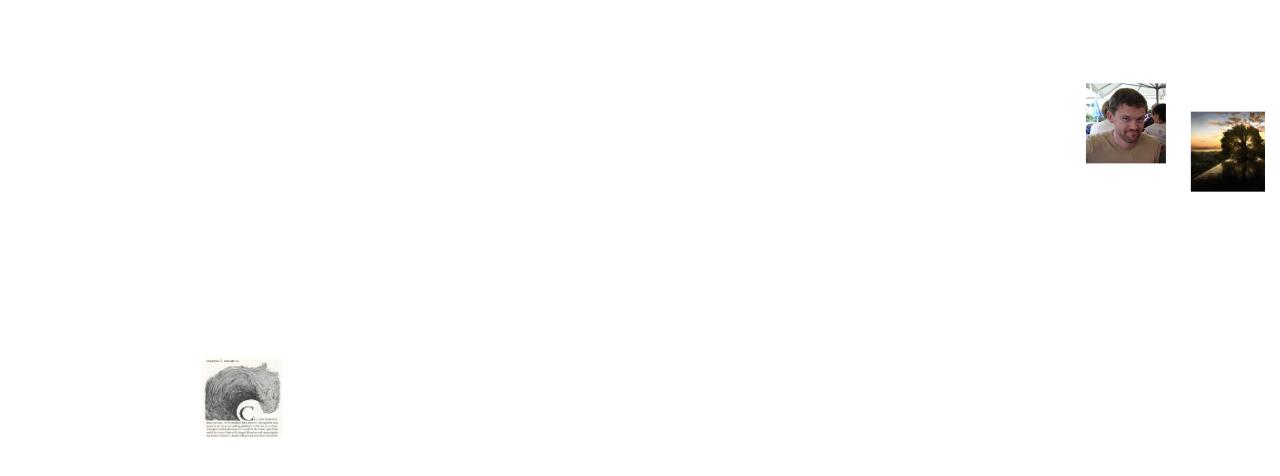
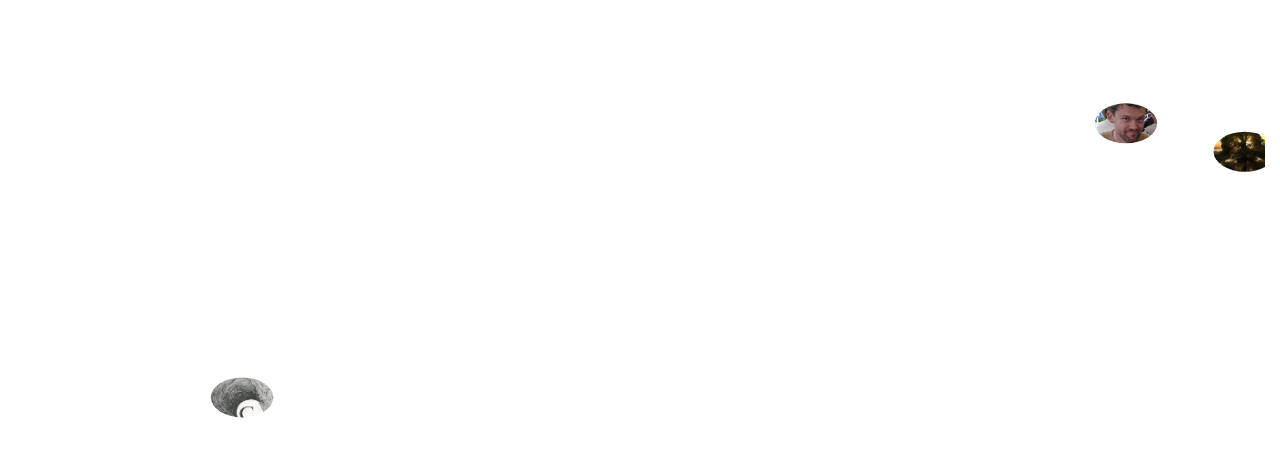
Before and after one commit to davidborland/ChristmasCard, a plain HTML site: page index.html in a window 1280 px wide. Drawn offline with nearby package versions, Linux system fonts and the light colour scheme.

Commit message:
Test clip path

```diff
--- a/index.html
+++ b/index.html
@@ -27,7 +27,11 @@
 <div class="container-fluid text-center fullHeight">
   <div class="row fullHeight">
     <div class="col-12 fullHeight">
-      <svg id="card"></svg>
+      <svg id="card">
+        <clipPath id="circleClip" clipPathUnits="objectBoundingBox">
+          <circle cx=".5" cy=".5" r=".25" />
+        </clipPath>
+      </svg>
     </div>
   </div>
 </div>
@@ -61,7 +65,8 @@ function drawImages(images) {
     .data(images)
     .join(
       enter => enter.append("image")
-          .attr("href", d => d.href),
+          .attr("href", d => d.href)
+          .attr("clip-path", "url(#circleClip)"),
       exit => exit.remove()
     )
       .attr("width", imageWidth * width)
```
